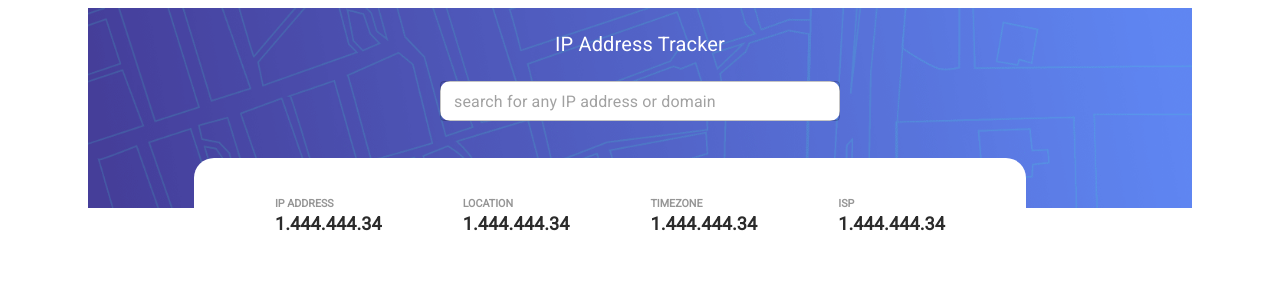
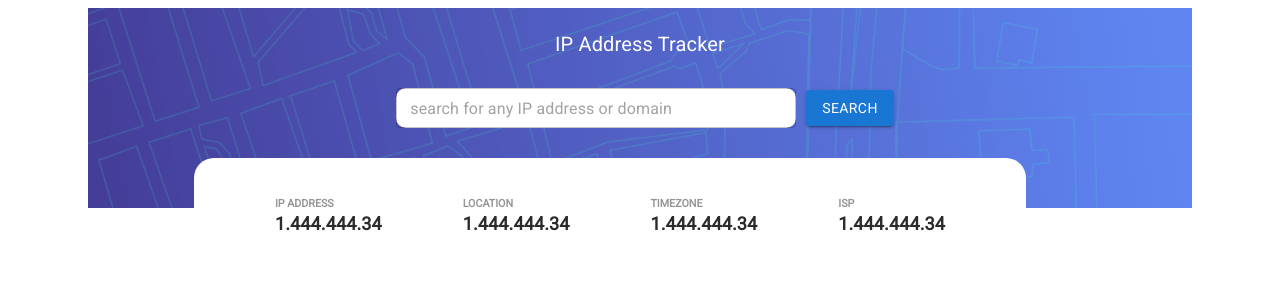
Before and after one commit to ph-dev-labs/ip-address-tracker, a React (Create React App) app: page / in a window 1280 px wide. Shown: the top 300 px of the page. Built offline with nearby package versions, Linux system fonts and the light colour scheme; no server answers.

Commit message:
completed rtq setup and successfully fetched data from an online serve

```diff
--- a/src/components/SearchField/SearchField.component.jsx
+++ b/src/components/SearchField/SearchField.component.jsx
@@ -2,15 +2,19 @@ import React from "react";
 import { TextField } from "@mui/material";
 
 
-const SearchField = () => {
+
+const SearchField = ({onChange}) => {
    return (
-        <TextField id="outlined-basic" placeholder="search for any IP address or domain" variant="outlined" size="small"  sx={{
-            width: "400px",
-            position: "absolute",
-            marginTop: "73px",
-            backgroundColor:"#fff",
-            borderRadius: "10px"
-        }}/>
+
+
+          <TextField id="outlined-basic" placeholder="search for any IP address or domain" variant="outlined" size="small"  sx={{
+               width: "400px",
+               backgroundColor:"#fff",
+               borderRadius: "10px",
+               margin: "10px",
+               outline: "none"
+            }}onChange={onChange}/>
+
 
    )
 }
--- a/src/components/header/Header.component.jsx
+++ b/src/components/header/Header.component.jsx
@@ -2,10 +2,11 @@ import React from "react";
 import SearchField from "../SearchField/SearchField.component";
 import ReactComponent from "../../images/pattern-bg.png"
 import { Container } from "@mui/system";
-import { Box, Typography } from "@mui/material";
+import { Box, Typography, Button} from "@mui/material";
 
 
-const Header = () => {
+
+const Header = ({onChange}) => {
 
     return(
         <Container>
@@ -21,7 +22,10 @@ const Header = () => {
                     marginTop : "20px"
                 }}>IP Address Tracker</Typography>
                 <img src={ReactComponent} alt="Header" className="image" />
-                <SearchField />
+                <div className="search-btn">
+                  <SearchField onChange={onChange}/>
+                  <Button type="submit" variant="contained" color="primary">search</Button>
+                </div>
             </Box>
         </Container>
     )
--- a/src/components/main/main.component.jsx
+++ b/src/components/main/main.component.jsx
@@ -2,14 +2,30 @@ import React from "react";
 import Header from "../header/Header.component";
 import Container from '@mui/material/Container';
 import Details from "../details/Details.component";
+import { useGetDetailsQuery } from "../../redux/IP-addressApi";
+import { useState, useEffect } from "react";
 
 
 const Main = () => {
 
+    const [ipAddress, setIpAddress] = useState("")
+
+
+    const onChange = (e) => {
+        e.preventDefault()
+        setIpAddress(e.target.value)
+    }
+
+
+
+   const {data} = useGetDetailsQuery(ipAddress)
+   console.log(data)
+
+
 
     return (
         <Container>
-            <Header />
+            <Header onChange={onChange} />
             <Details />
         </Container>
     )
--- a/src/index.css
+++ b/src/index.css
@@ -6,3 +6,12 @@ body {
     width: 100%;
     height: 200px;
 }
+
+.search-btn {
+    position: absolute;
+    display: flex;
+    flex-direction: row;
+    align-items: center;
+    justify-content: space-between;
+    margin-top: 70px;
+}
--- a/src/redux/IP-addressApi.js
+++ b/src/redux/IP-addressApi.js
@@ -1,18 +1,16 @@
 import {createApi, fetchBaseQuery} from "@reduxjs/toolkit/query/react"
 
 const baseUrl = "https://geo.ipify.org";
-const ipAddressheader =  {
-    apiKey:"at_DxKhQDNYe6ESfcHXgaFgMMEhGfqWR",
-}
+const apiKey = "at_DxKhQDNYe6ESfcHXgaFgMMEhGfqWR"
 
-const createRequest = (url) => ({url, headers: ipAddressheader})
+
 
 export const ipAddressApi = createApi({
     reducerPath: "ipAddressApi",
     baseQuery: fetchBaseQuery({baseUrl}),
     endpoints: (builder) => ({
         getDetails: builder.query({
-           query: (ipAddress) => createRequest(`/api/v2/country,city?apiKey=${ipAddressheader.apiKey}&${ipAddress}`)
+           query: (ipAddress) => `/api/v2/country,city?apiKey=${apiKey}&ipAddress=${ipAddress}`,
         })
     })
 })
--- a/src/store/store.js
+++ b/src/store/store.js
@@ -1,9 +1,15 @@
 import {configureStore} from "@reduxjs/toolkit"
+import { setupListeners } from '@reduxjs/toolkit/query'
 import { ipAddressApi } from "../redux/IP-addressApi"
 
 
 export  const store = configureStore({
     reducer: {
         [ipAddressApi.reducerPath]: ipAddressApi.reducer,
-    }
+    },
+
+    middleware: (getDefaultMiddleware) =>
+    getDefaultMiddleware().concat(ipAddressApi.middleware)
 })
+
+setupListeners(store.dispatch)
```
